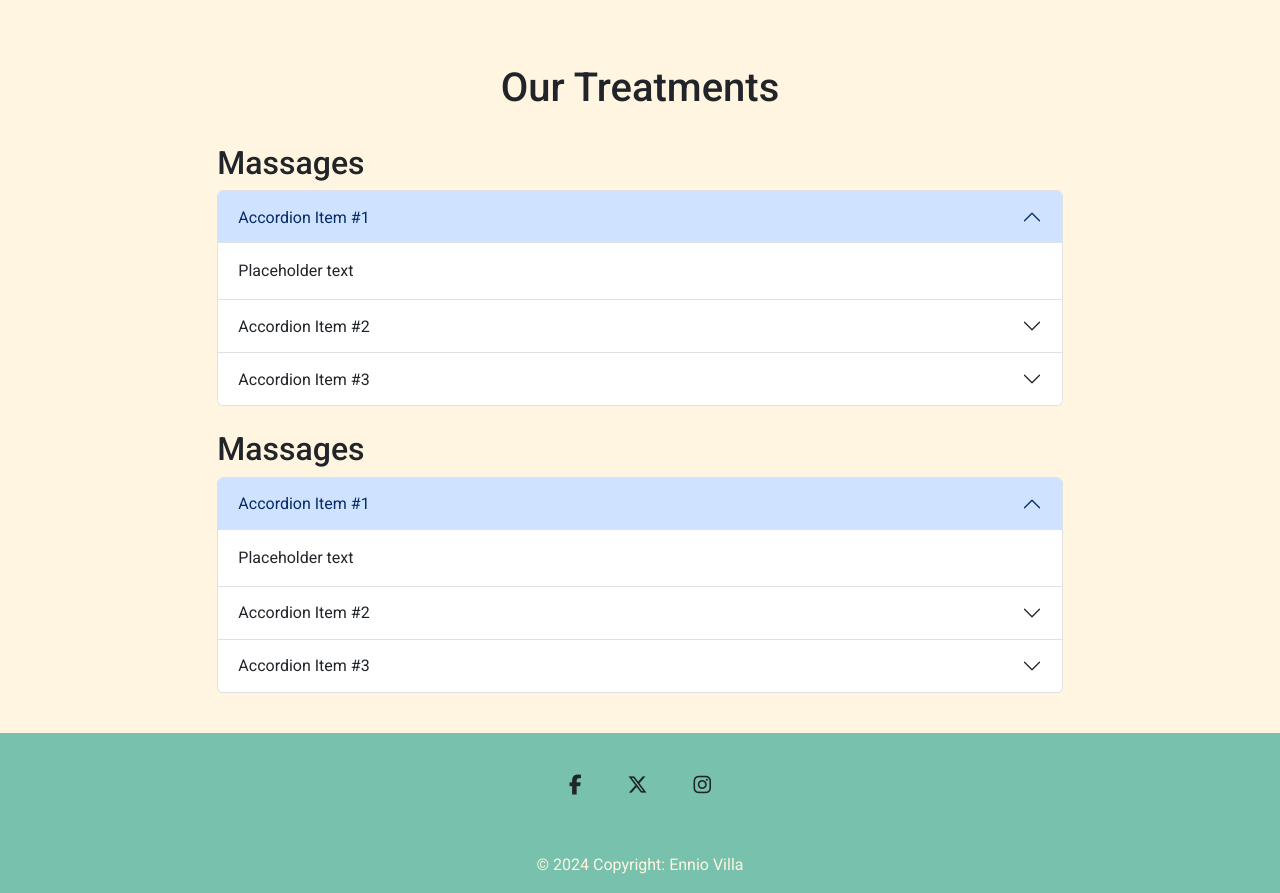
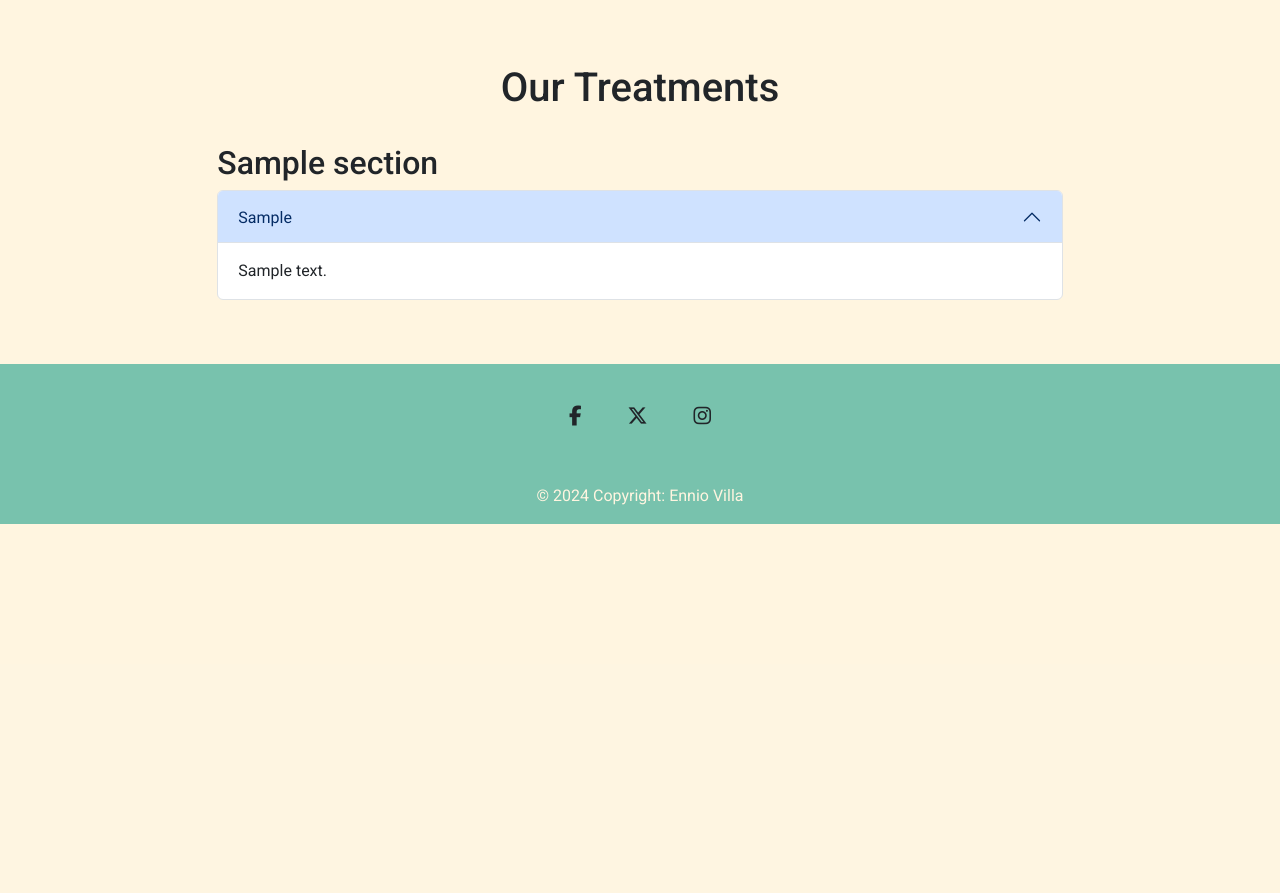
Before and after one commit to enniovilla/project-4-ci, a Django app: page /treatments/ in a window 1280 px wide. Shown: the part 136-1029 px from the top of the page. After the commit the page ends 660 px from the top, so only its background shows below. Run offline with Django 5.2, Linux system fonts and the light colour scheme; tables that the repository leaves empty hold one stand-in row (values such as "Sample post"); some libraries are stand-ins or nearby versions.

Commit message:
Edit treatments html to display properly

```diff
--- a/treatments/templates/treatments/treatments.html
+++ b/treatments/templates/treatments/treatments.html
@@ -1,5 +1,4 @@
 {% extends 'base.html' %}
-{% load static %}
 
 {% block content %}
 <section>
@@ -8,101 +7,26 @@
             <div class="accordion" id="accordionPanelsStayOpenExample">
                 <h1 class="text-center">Our Treatments</h1>
                 <br>
-                <h2>Massages</h2>
+                {% for section in sections %}
+                    <h2>{{ section.title }}</h2>
+                    {% for item in section.accordion_items.all %}
                         <div class="accordion-item">
                             <h2 class="accordion-header">
-                        <button class="accordion-button" type="button" data-bs-toggle="collapse"
-                            data-bs-target="#panelsStayOpen-collapseOne" aria-expanded="true"
-                            aria-controls="panelsStayOpen-collapseOne">
-                            Accordion Item #1
+                                <button class="accordion-button {% if not forloop.first %}collapsed{% endif %}" type="button" data-bs-toggle="collapse"
+                                    data-bs-target="#collapse{{ item.id }}" aria-expanded="{% if forloop.first %}true{% else %}false{% endif %}"
+                                    aria-controls="collapse{{ item.id }}">
+                                    {{ item.header }}
                                 </button>
                             </h2>
-                    <div id="panelsStayOpen-collapseOne" class="accordion-collapse collapse show">
+                            <div id="collapse{{ item.id }}" class="accordion-collapse collapse {% if forloop.first %}show{% endif %}">
                                 <div class="accordion-body">
-                            Placeholder text
+                                    {{ item.body }}
                                 </div>
                             </div>
                         </div>
-                <div class="accordion-item">
-                    <h2 class="accordion-header">
-                        <button class="accordion-button collapsed" type="button" data-bs-toggle="collapse"
-                            data-bs-target="#panelsStayOpen-collapseTwo" aria-expanded="false"
-                            aria-controls="panelsStayOpen-collapseTwo">
-                            Accordion Item #2
-                        </button>
-                    </h2>
-                    <div id="panelsStayOpen-collapseTwo" class="accordion-collapse collapse">
-                        <div class="accordion-body">
-                            Placeholder text
-                        </div>
-                    </div>
-                </div>
-                <div class="accordion-item">
-                    <h2 class="accordion-header">
-                        <button class="accordion-button collapsed" type="button" data-bs-toggle="collapse"
-                            data-bs-target="#panelsStayOpen-collapseThree" aria-expanded="false"
-                            aria-controls="panelsStayOpen-collapseThree">
-                            Accordion Item #3
-                        </button>
-                    </h2>
-                    <div id="panelsStayOpen-collapseThree" class="accordion-collapse collapse">
-                        <div class="accordion-body">
-                            Placeholder text
-                        </div>
-                    </div>
-                </div>
-            </div>
-        </div>
-    </div>
-</section>
+                        {% endfor %}
                         <br>
-<section>
-    <div class="row justify-content-center">
-        <div class="col-8">
-            <div class="accordion" id="accordionPanelsStayOpenExample">
-                <h2>Massages</h2>
-                <div class="accordion-item">
-                    <h2 class="accordion-header">
-                        <button class="accordion-button" type="button" data-bs-toggle="collapse"
-                            data-bs-target="#panelsStayOpen-collapseOne" aria-expanded="true"
-                            aria-controls="panelsStayOpen-collapseOne">
-                            Accordion Item #1
-                        </button>
-                    </h2>
-                    <div id="panelsStayOpen-collapseOne" class="accordion-collapse collapse show">
-                        <div class="accordion-body">
-                            Placeholder text
-                        </div>
-                    </div>
-                </div>
-                <div class="accordion-item">
-                    <h2 class="accordion-header">
-                        <button class="accordion-button collapsed" type="button" data-bs-toggle="collapse"
-                            data-bs-target="#panelsStayOpen-collapseTwo" aria-expanded="false"
-                            aria-controls="panelsStayOpen-collapseTwo">
-                            Accordion Item #2
-                        </button>
-                    </h2>
-                    <div id="panelsStayOpen-collapseTwo" class="accordion-collapse collapse">
-                        <div class="accordion-body">
-                            Placeholder text
-                        </div>
-                    </div>
-                </div>
-                <div class="accordion-item">
-                    <h2 class="accordion-header">
-                        <button class="accordion-button collapsed" type="button" data-bs-toggle="collapse"
-                            data-bs-target="#panelsStayOpen-collapseThree" aria-expanded="false"
-                            aria-controls="panelsStayOpen-collapseThree">
-                            Accordion Item #3
-                        </button>
-                    </h2>
-                    <div id="panelsStayOpen-collapseThree" class="accordion-collapse collapse">
-                        <div class="accordion-body">
-                            Placeholder text
-                        </div>
-                    </div>
-                </div>
+                {% endfor %}
             </div>
         </div>
     </div>
```
Lines whose indentation alone changed are shown as unchanged.
